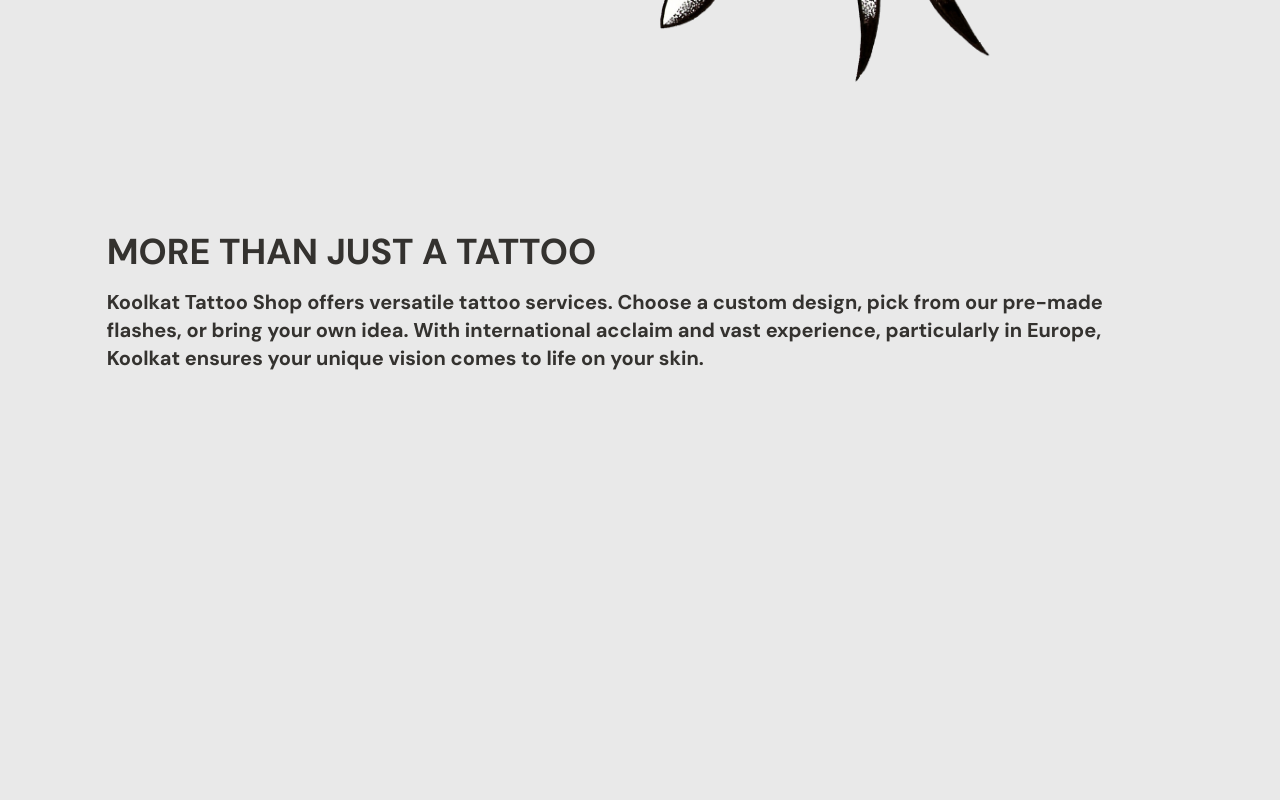
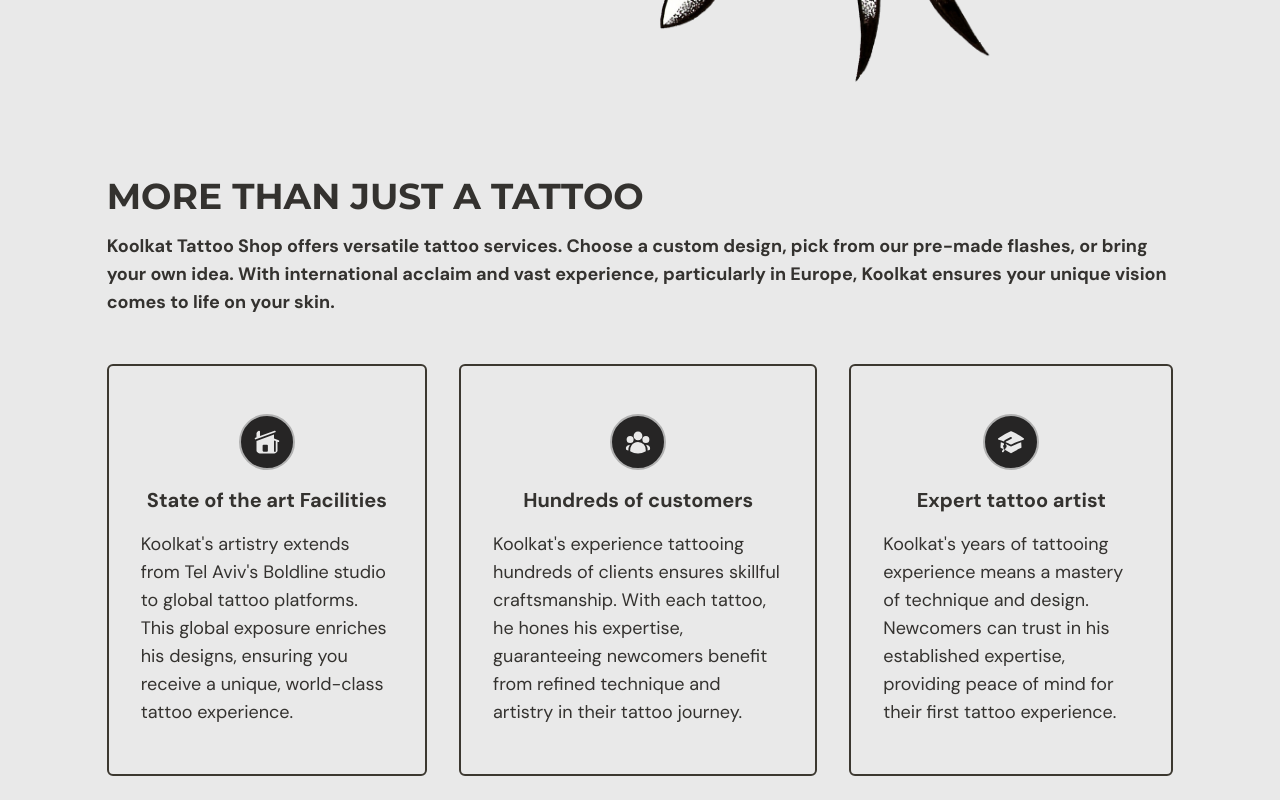
Before and after one commit to elon5000/tattoo-app, a React (Vite) app: page / in a window 1280 px wide. Shown: the part 706-1506 px from the top of the page. Before the commit the page ends 1158 px from the top, so only its background shows below. Built offline with nearby package versions, Linux system fonts and the light colour scheme.

Commit message:
Benefits cmp done

```diff
--- /dev/null
+++ b/src/components/Benefits/BenefitCard/index.tsx
@@ -0,0 +1,31 @@
+
+// * Modules
+import { motion } from 'framer-motion'
+
+// * Types
+import { Benefit } from "@/shared/types"
+
+type Props = {
+    benefit: Benefit
+}
+
+const cardStyles = 'flex flex-col rounded-md items-center py-12 px-8 border-2 border-solid border-secondary-500'
+
+export default function BenefitCard({ benefit }: Props) {
+    return <motion.div
+        key={benefit.title}
+        className={cardStyles}
+        initial="hidden"
+        whileInView="visible"
+        transition={{ duration: 0.3 }}
+        viewport={{ once: true, amount: 0.5 }}
+        variants={{
+            hidden: { opacity: 0, x: -60 },
+            visible: { opacity: 1, x: 0 }
+        }}
+    >
+        {benefit.svg}
+        <h5 className="font-extrabold mb-4 text-xl">{benefit.title}</h5>
+        <p className="text-lg">{benefit.description}</p>
+    </motion.div>
+}
--- a/src/components/Benefits/index.tsx
+++ b/src/components/Benefits/index.tsx
@@ -1,9 +1,13 @@
+
+// * Components
+import BenefitCard from './BenefitCard'
+
 
 // * Modules
 import { motion } from 'framer-motion'
 
 // * Types
-import { SelectedPage } from '@/shared/types'
+import { SelectedPage, Benefit } from '@/shared/types'
 
 // * SVGs
 import { HomeModernIcon, UserGroupIcon, AcademicCapIcon } from '@heroicons/react/24/solid'
@@ -14,14 +18,44 @@ type Props = {
 }
 
 export default function Benefits({ selectedPage, setSelectedPage }: Props) {
+
+    const benefits: Benefit[] = [
+        {
+            svg: <HomeModernIcon className="circle-icon" />,
+            title: 'State of the art Facilities',
+            description: 'Koolkat\'s artistry extends from Tel Aviv\'s Boldline studio to global tattoo platforms. This global exposure enriches his designs, ensuring you receive a unique, world-class tattoo experience.'
+        },
+        {
+            svg: <UserGroupIcon className="circle-icon" />,
+            title: 'Hundreds of customers',
+            description: 'Koolkat\'s experience tattooing hundreds of clients ensures skillful craftsmanship. With each tattoo, he hones his expertise, guaranteeing newcomers benefit from refined technique and artistry in their tattoo journey.'
+        },
+        {
+            svg: <AcademicCapIcon className="circle-icon" />,
+            title: 'Expert tattoo artist',
+            description: 'Koolkat\'s years of tattooing experience means a mastery of technique and design. Newcomers can trust in his established expertise, providing peace of mind for their first tattoo experience.'
+        },
+    ]
+
     return <motion.section
         id="benefits"
-        className="main-layout min-h-full py-20"
+        className="main-layout min-h-full py-6"
         onViewportEnter={() => { setSelectedPage(SelectedPage.Benefits) }}
     >
-        <motion.div>
-            <h3 className="uppercase font-extrabold text-4xl my-4">More than just a tattoo</h3>
-            <p className='font-bold text-xl'>Koolkat Tattoo Shop offers versatile tattoo services. Choose a custom design, pick from our pre-made flashes, or bring your own idea. With international acclaim and vast experience, particularly in Europe, Koolkat ensures your unique vision comes to life on your skin.</p>
+        <motion.div
+            initial="hidden"
+            whileInView="visible"
+            transition={{ duration: 0.5 }}
+            viewport={{ once: true, amount: 0.1 }}
+            variants={{
+                hidden: { opacity: 0, x: -60 },
+                visible: { opacity: 1, x: 0 }
+            }}>
+            <h3 className="header-title">More than just a tattoo</h3>
+            <p className='font-bold mb-12 text-lg'>Koolkat Tattoo Shop offers versatile tattoo services. Choose a custom design, pick from our pre-made flashes, or bring your own idea. With international acclaim and vast experience, particularly in Europe, Koolkat ensures your unique vision comes to life on your skin.</p>
+            <ul className="flex flex-col md:flex-row gap-8">
+                {benefits.map((benefit, idx) => <BenefitCard key={idx} benefit={benefit} />)}
+            </ul>
         </motion.div>
     </motion.section>
 }
--- a/src/components/Home/index.tsx
+++ b/src/components/Home/index.tsx
@@ -26,7 +26,7 @@ export default function Home({ setSelectedPage, selectedPage }: Props) {
     const isMiniScreens = useMediaQuery('(max-width: 370px)')
 
     const sectionStyles = `flex main-layout gap-12 h-fit pb-10 md:h-full md:pb-0 ${isAboveMediumScreens ? 'flex-row mt-36' : 'flex-col mt-28'}`
-    const h1Styles = `logo relative md:before:content-["KoolKat_Tattoos"] before:max-w-[100%] before:absolute before:-top-16 before:-left-8 cursor-default ${isMiniScreens ? 'text-5xl' : 'text-7xl'} before:text-9xl before:text-gray-20-trans before:z-[-1] mb-2 uppercase`
+    const h1Styles = `logo relative md:before:content-["KoolKat_Tattoos"] before:max-w-[100%] before:absolute before:-top-16 before:-left-8 cursor-default ${isMiniScreens ? 'text-5xl' : 'text-6xl'} before:text-9xl before:text-gray-20-trans before:z-[-1] mb-2 uppercase`
     const imgStyles = `object-contain ${isAboveMediumScreens ? 'max-w-[600px]' : 'w-full'}`
     return <section
         className={sectionStyles}
--- a/src/shared/types.ts
+++ b/src/shared/types.ts
@@ -7,3 +7,9 @@ export enum SelectedPage {
   ContactUs = 'contactus',
   Login = 'login',
 }
+
+export type Benefit = {
+  svg: React.ReactElement
+  title: string
+  description: string
+}
--- a/src/styles/helpers.css
+++ b/src/styles/helpers.css
@@ -1,12 +1,20 @@
 .main-layout {
-    @apply w-5/6 mx-auto;
+  @apply w-5/6 mx-auto;
 }
 
 .flex-between {
-    @apply flex items-center justify-between;
-  }
+  @apply flex items-center justify-between;
+}
+
+.header-title {
+  @apply uppercase font-montserrat font-extrabold text-4xl my-4
+}
+
+.circle-icon {
+  @apply w-14 rounded-full p-3 mb-4 text-gray-20 bg-gray-500-trans border-2 border-solid border-gray-100
+}
 
 .logo {
-    cursor: default;
-    letter-spacing: 1px;
+  cursor: default;
+  letter-spacing: 1px;
 }
--- a/tailwind.config.js
+++ b/tailwind.config.js
@@ -14,7 +14,7 @@ export default {
         'gray-50': '#C9CCD1',
         'gray-100': '#B1B1B1',
         'gray-200': '#585757',
-        'gray-20-trans': '#43413d2b',
+        'gray-20-trans': '#43413d17',
         'gray-100-trans': '#43413d4a',
         'gray-300-trans': '#43413df2',
         'gray-500-trans': '#1f1e1ef5',
```
